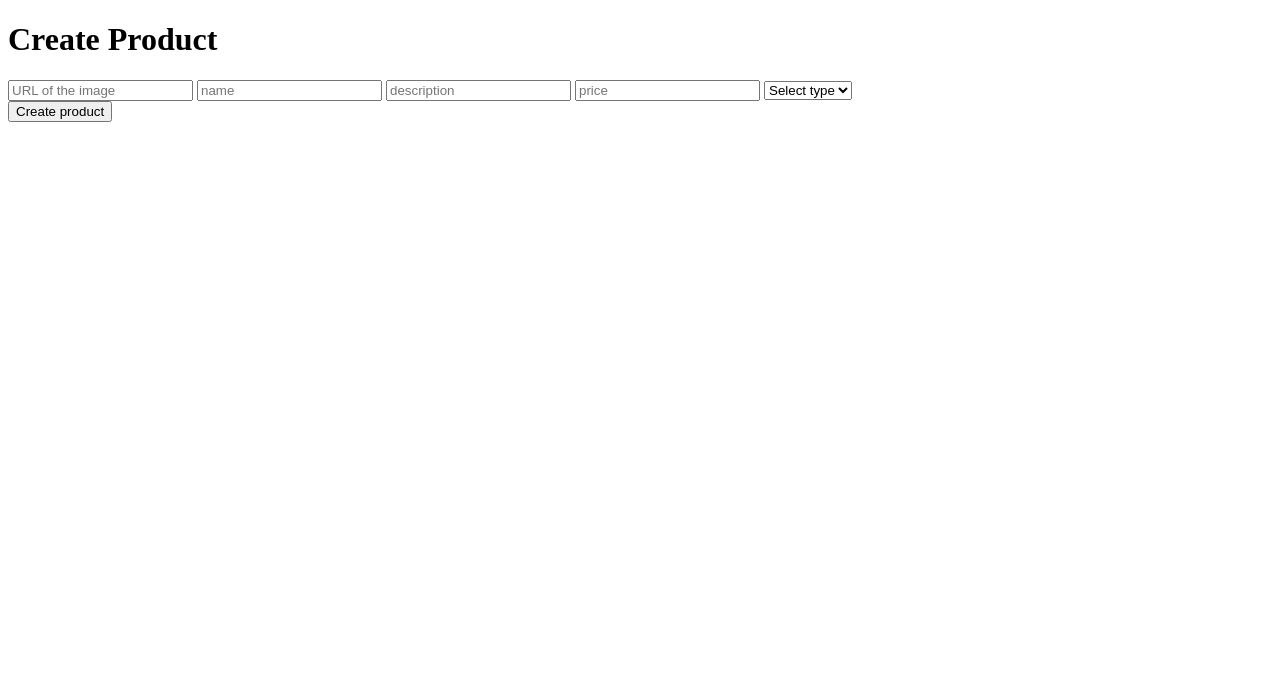
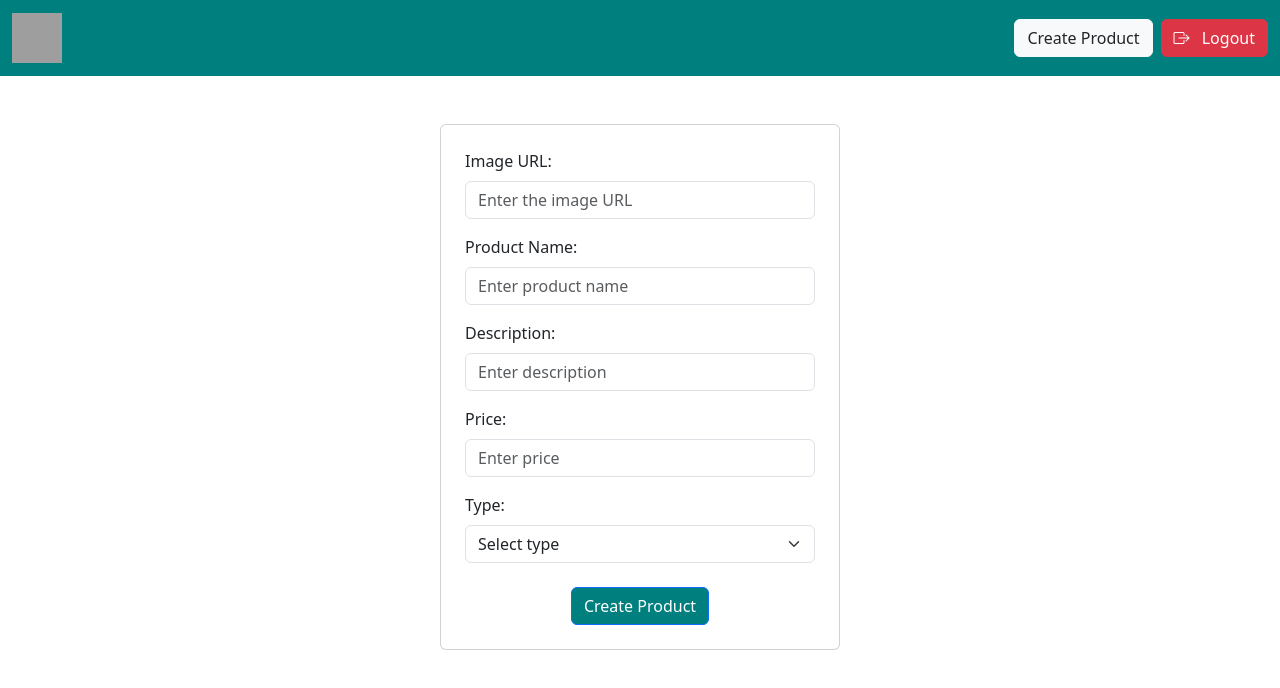
Before and after one commit to flaviagarb/practica-front-end-js, a website with bundled scripts: page create-product.html in a window 1280 px wide. Built offline with nearby package versions, Linux system fonts and the light colour scheme; sample sign-in values are in the browser's storage; grey boxes are pictures that could not be loaded.

Commit message:
Add Bootrstrap create-product-detail

```diff
--- a/create-product.html
+++ b/create-product.html
@@ -5,31 +5,75 @@
     <meta charset="UTF-8" />
     <meta name="viewport" content="width=device-width, initial-scale=1.0" />
     <title>Create Product</title>
+    <link href="https://cdn.jsdelivr.net/npm/bootstrap@5.3.3/dist/css/bootstrap.min.css" rel="stylesheet">
+    <link rel="stylesheet" href="https://cdn.jsdelivr.net/npm/bootstrap-icons@1.11.3/font/bootstrap-icons.min.css">
     <link rel="stylesheet" href="./loader.css">
     <link rel="stylesheet" href="./notifications/notifications.css">
+
 </head>
 
 <body>
-    <h1>Create Product</h1>
+    <nav class="navbar navbar-expand-lg sticky-top" style="background-color: #007f7f;">
+        <div class="container-fluid">
+            <a class="navbar-brand" href="/index.html">
+                <img src="https://i.ibb.co/Y4RrfJDw/luna-logo.jpg" alt="logo" width="50" height="50">
+            </a>
+            <button class="navbar-toggler" type="button" data-bs-toggle="collapse" data-bs-target="#navbarContent"
+                aria-controls="navbarContent" aria-expanded="false" aria-label="Toggle navigation">
+                <span class="navbar-toggler-icon"></span>
+            </button>
+            <div class="collapse navbar-collapse" id="navbarContent">
+                <ul class="navbar-nav ms-auto mb-2 mb-lg-0 session d-flex flex-column flex-lg-row gap-2">
+                    <li class="nav-item d-flex align-items-center gap-2">
+                        <!-- falta añadir el name user -->
+                        <button class="btn btn-danger btn-sm logout">
+                            <i class="bi bi-box-arrow-right"></i> Logout
+                        </button>
+                    </li>
+                </ul>
+            </div>
+        </div>
+    </nav>
+
     <div class="notifications"></div>
     <div class="loader hidden"></div>
     <form>
-        <input type="url" name="image" id="image" placeholder="URL of the image" />
-        <input type="text" name="name" id="name" placeholder="name" required />
-        <input type="text" name="description" id="description" placeholder="description" required />
-        <input type="number" name="price" id="price" placeholder="price" required inputmode="numeric" max="99999" />
+        <div class="container d-flex justify-content-center align-items-start mt-5">
+            <div class="card p-4" style="max-width: 400px; width: 100%;">
 
-        <select name="type" id="type">
-            <option value="" disabled selected>Select type</option>
-            <option value="sell">Sell</option>
-            <option value="purchase">Purchase</option>
-        </select>
+                <label for="image" class="form-label">Image URL:</label>
+                <input type="url" name="image" id="image" class="form-control" placeholder="Enter the image URL" />
 
-        <br />
-        <button>Create product</button>
+                <label for="name" class="form-label mt-3">Product Name:</label>
+                <input type="text" name="name" id="name" class="form-control" placeholder="Enter product name"
+                    required />
+
+                <label for="description" class="form-label mt-3">Description:</label>
+                <input type="text" name="description" id="description" class="form-control"
+                    placeholder="Enter description" required />
+
+                <label for="price" class="form-label mt-3">Price:</label>
+                <input type="number" name="price" id="price" class="form-control" placeholder="Enter price" required
+                    inputmode="numeric" max="99999" />
+
+                <label for="type" class="form-label mt-3">Type:</label>
+                <select name="type" id="type" class="form-select" required>
+                    <option value="" disabled selected>Select type</option>
+                    <option value="sell">Sell</option>
+                    <option value="purchase">Purchase</option>
+                </select>
+
+                <div class="text-center mt-4">
+                    <button type="submit" class="btn btn-primary" style="background-color: #007f7f;">Create
+                        Product</button>
+                </div>
+
+            </div>
+        </div>
     </form>
 
     <script type="module" src="./createProduct.js"></script>
+    <script src="https://cdn.jsdelivr.net/npm/bootstrap@5.3.3/dist/js/bootstrap.bundle.min.js"></script>
 </body>
 
 </html>
--- a/createProduct.js
+++ b/createProduct.js
@@ -1,6 +1,7 @@
 import { createProductController } from "./create-product/createProductController.js";
 import { notificationsController } from './notifications/notificationsController.js';
 import { loaderController } from './loader/loaderController.js';
+import { sessionController } from './session/sessionController.js';
 
 document.addEventListener("DOMContentLoaded", () => {
 
@@ -13,12 +14,14 @@ document.addEventListener("DOMContentLoaded", () => {
     const loader = document.querySelector(".loader");
     const notifications = document.querySelector(".notifications");
     const form = document.querySelector("form");
+    const session = document.querySelector(".session");
 
     const { show, hide } = loaderController(loader);
     const { showNotification } = notificationsController(notifications);
 
     try {
         createProductController(form, show, hide, showNotification);
+        sessionController(session);
     } catch (error) {
         console.error(error);
     }
--- a/product-detail/productDetailController.js
+++ b/product-detail/productDetailController.js
@@ -5,7 +5,11 @@ export const productDetailController = async (productContainer, productId) => {
 
     const showRemoveproductButton = (productId) => {
         const removeButton = buildRemoveproductButton()
-        productContainer.appendChild(removeButton)
+        const buttonContainer = productContainer.querySelector("#delete-button-container");
+
+        if (buttonContainer) {
+            buttonContainer.appendChild(removeButton)
+        }
 
         removeButton.addEventListener("click", () => {
             if (confirm("¿Are you sure you want to delete the product?")) {
```
Also changed, not shown: index.html (+1 -1 lines), login.html (+3 -2 lines), product-detail.html (+17 -0 lines), product-detail/productDetailView.js (+13 -7 lines), register.html (+3 -3 lines).
